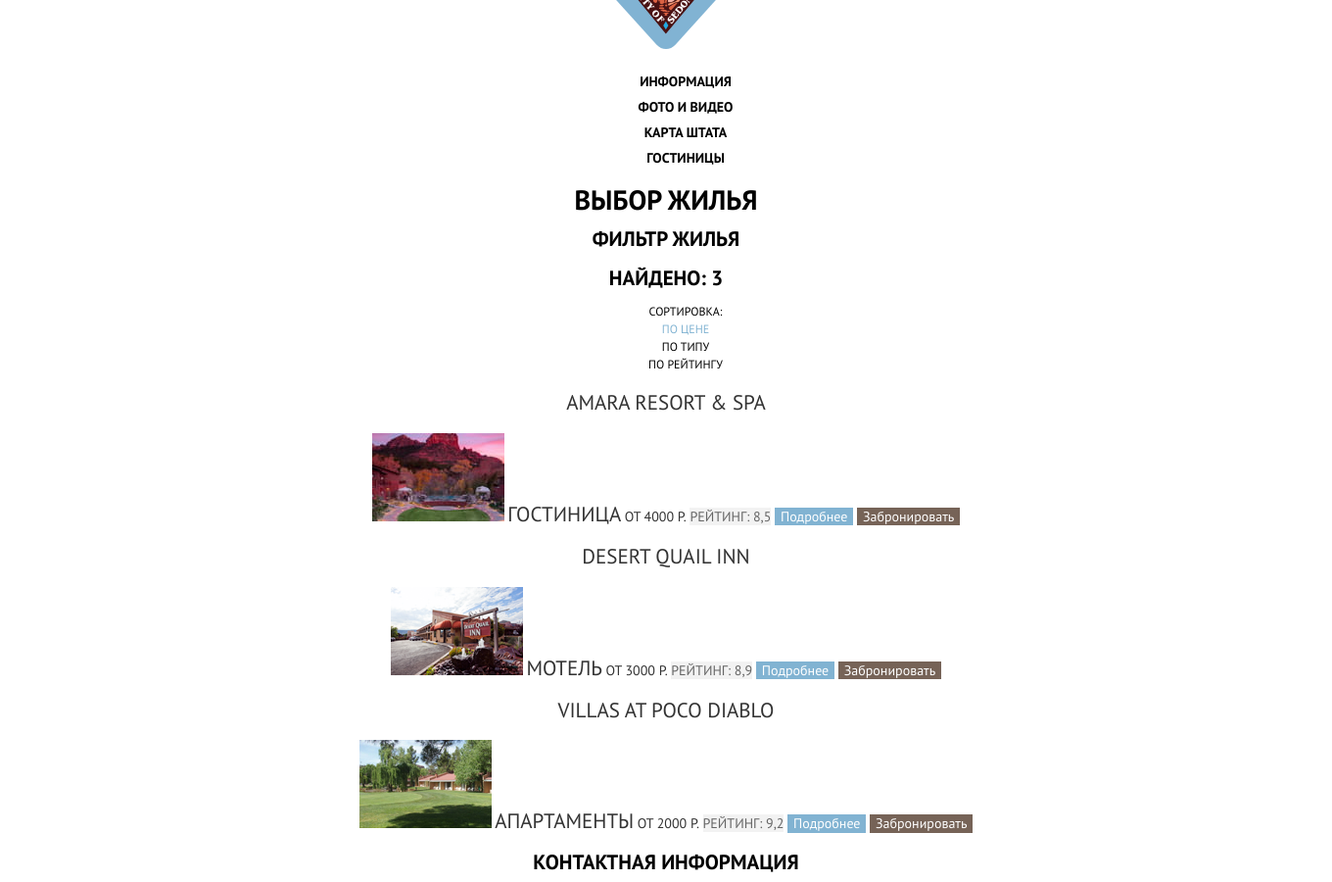
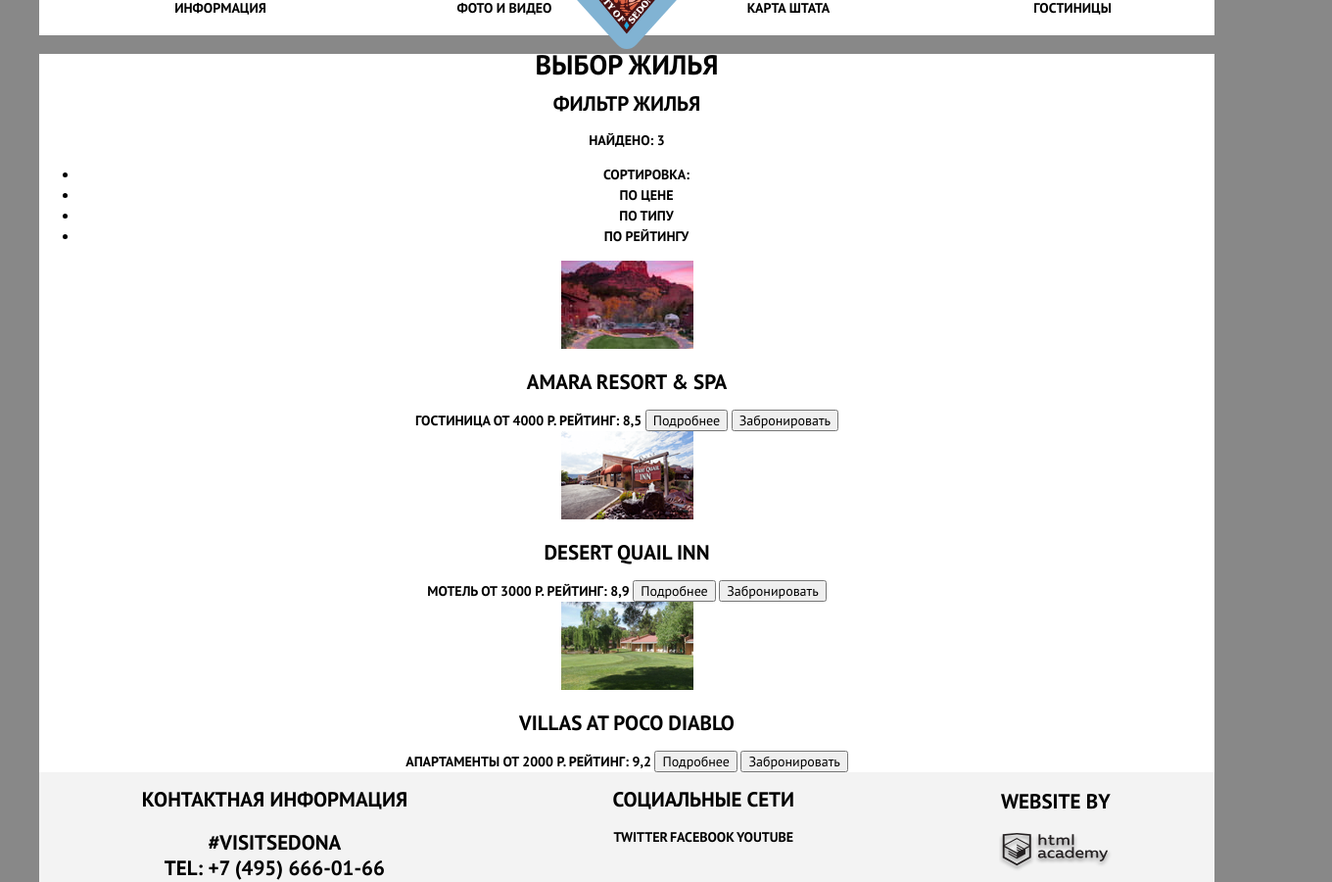
Before and after one commit to TeenCreek2085/1558129-sedona-29, a plain HTML site: page hotels.html in a window 1280 px wide. Shown: the part 20-920 px from the top of the page at 98% size, 1360 px wide, since content can reach past the window. Drawn offline with Linux system fonts and the light colour scheme.

Commit message:
Сетка главной страницы на гриде и флексе

```diff
--- a/css/hotels.css
+++ b/css/hotels.css
@@ -43,10 +43,14 @@
 }
 
 /* Global */
-body {
+.page {
+  height: 100%;
+}
+
+.page-body {
   min-width: 1280px;
   margin: 0;
-  padding: 0 40px;
+  padding: 0;
   font-family: 'PT Sans', Arial, sans-serif;
   font-size: 14px;
   line-height: 21px;
@@ -54,7 +58,7 @@ body {
   color: var(--black);
   text-transform: uppercase;
   text-align: center;
-  background-color: var(--white);
+  background-color: var(--white-lighten);
 }
 
 a {
@@ -67,15 +71,37 @@ a:focus {
   color: var(--blue);
 }
 
-/* Header */
-.main-header {
+.container {
+  width: 1200px;
+  margin: 0 auto;
   background-color: var(--white);
 }
 
+/* Grid */
+.page-body {
+  min-height: 100%;
+  display: grid;
+  grid-template-rows: min-content 1fr min-content;
+  align-content: start;
+}
+
+/* Header */
+.main-nav {
+  display: grid;
+  position: relative;
+  grid-template-rows: 1fr;
+}
+
+.main-header-logo {
+  position: absolute;
+  justify-self: center;
+}
+
 .nav-list {
+  display: grid;
+  grid-template-columns: repeat(4, 1fr);
   list-style: none;
-  text-decoration: none;
-  line-height: 26px;
+  margin: 20px 0;
 }
 
 .nav-item-active {
@@ -83,6 +109,11 @@ a:focus {
 }
 
 /* Main */
+.hotels-sort {
+  display: grid;
+  grid-template-columns: 1fr 1fr;
+}
+
 .hotels-found {
   font-size: 21px;
   line-height: 26px;
@@ -145,12 +176,19 @@ a:focus {
 }
 
 /* Footer */
+.main-footer {
+  display: grid;
+  grid-template-columns: 1fr 1fr 1fr;
+}
+
 .contacts-text {
   font-size: 21px;
   line-height: 26px;
 }
 
 .social-list {
+  margin: 0;
+  padding: 0;
   list-style: none;
 }
 
--- a/css/style.css
+++ b/css/style.css
@@ -29,13 +29,16 @@
 :root {
   --white:#ffffff;
   --black:#000000;
+  --black-white-brown: #888888;
+  --black-lighten: #333333;
   --blue: #81B3D2;
   --gray: #eeeeee;
+  --white-opacity: rgba(255, 255, 255, 0.9);
+
+/* Modal color */
   --white-lighten: #f2f2f2;
-  --black-lighten: #333333;
   --brown: #766357;
   --gray-darken: #a9a9a9;
-  --black-white-brown: #888888;
 }
 
 /* Global */
@@ -54,7 +57,7 @@
   color: var(--black);
   text-transform: uppercase;
   text-align: center;
-  background-color: var(--white-lighten);
+  background-color: var(--black-white-brown);
 }
 
 a {
@@ -67,12 +70,7 @@ a:focus {
   color: var(--blue);
 }
 
-.container {
-  width: 1200px;
-  margin: 0 auto;
-  background-color: var(--white);
-}
-
+/* Grid */
 .page-body {
   min-height: 100%;
   display: grid;
@@ -81,6 +79,12 @@ a:focus {
 }
 
 /* Header */
+.main-header {
+  width: 1200px;
+  margin: 0 auto;
+  background-color: var(--white);
+}
+
 .main-nav {
   display: grid;
   position: relative;
@@ -95,19 +99,33 @@ a:focus {
 .nav-list {
   display: grid;
   grid-template-columns: repeat(4, 1fr);
+  margin: 15px 0;
+  line-height: 26px;
   list-style: none;
-  margin: 20px 0;
 }
 
 /* Main */
+.main-container {
+  width: 1200px;
+  margin: 0 auto;
+  background-color: var(--white);
+
+}
+
+.promo-image {
+  margin-bottom: 42px;
+}
+
 .title {
   font-size: 21px;
   line-height: 26px;
+  margin-bottom: 16px;
 }
 
 .description-reasons-text {
   font-weight: 400;
   line-height: 26px;
+  margin-bottom: 51px;
   color: var(--black-lighten);
 }
 
@@ -130,6 +148,7 @@ a:focus {
 .row-4 {
   display: grid;
   grid-template-columns: repeat(3, 1fr);
+  margin-bottom: 58px;
 }
 
 .reasons-title {
@@ -139,7 +158,7 @@ a:focus {
 .reasons-item {
   background-color: var(--gray);
   align-self: center;
-  padding: 52px;
+  padding: 53px;
 }
 
 .reasons-number {
@@ -164,6 +183,10 @@ a:focus {
   background-color: var(--white);
 }
 
+.hotel-search {
+  margin-bottom: 78px;
+}
+
 .hotel-search-title {
   font-size: 30px;
   line-height: 24px;
@@ -176,17 +199,24 @@ a:focus {
 }
 
 /* Footer */
-.main-footer {
-  display: grid;
-  grid-template-columns: 1fr 1fr 1fr;
-}
-
 .contacts-text {
   font-size: 21px;
   line-height: 26px;
 }
 
+.main-footer {
+  display: flex;
+  flex-direction: row;
+  justify-content: space-around;
+  width: 1200px;
+  margin: 0 auto;
+  background-color: var(--white-opacity);
+}
+
 .social-list {
+  display: flex;
+  flex-direction: row;
+  justify-content: space-around;
   margin: 0;
   padding: 0;
   list-style: none;
--- a/hotels.html
+++ b/hotels.html
@@ -4,7 +4,7 @@
     <meta charset="utf-8">
     <title>HTML Academy: Седона</title>
     <link rel="stylesheet" href="css/normalize.css">
-    <link rel="stylesheet" href="css/hotels.css">
+    <link rel="stylesheet" href="css/style.css">
   </head>
   <body class="page-body">
 
@@ -26,7 +26,8 @@
         </nav>
       </header>
 
-      <main class="container">
+      <main class="main-container">
+
         <h1 class="hotels-choice">Выбор жилья</h1>
 
         <section class="hotels-form">
@@ -51,33 +52,49 @@
         </section>
 
         <section class="hotels">
+
+          <div class="hotels-box-1">
+            <div>
+              <img class="hotels-image" src="img/hotel-amara-resort.jpg" width="135" height="90" alt="Гостиница Amara resort & spa">
+            </div>
             <div class="hotels-number">
               <h2 class="hotels-name">Amara resort & spa</h2>
-            <img class="hotels-image" src="img/hotel-amara-resort.jpg" width="135" height="90" alt="Гостиница Amara resort & spa">
               <span class="hotels-name">Гостиница</span>
               <span class="hotels-price">От 4000 Р.</span>
               <span class="hotels-rating">Рейтинг: 8,5</span>
               <button class="button button-blue" type="button">Подробнее</button>
               <button class="button button-brown" type="button">Забронировать</button>
             </div>
+          </div>
+
+          <div class="hotels-box-2">
+            <div>
+              <img class="hotels-image" src="img/hotel-desert-quail.jpg" width="135" height="90" alt="Мотель Desert quail inn">
+            </div>
             <div class="hotels-number">
               <h2 class="hotels-name">Desert quail inn</h2>
-            <img class="hotels-image" src="img/hotel-desert-quail.jpg" width="135" height="90" alt="Мотель Desert quail inn">
               <span class="hotels-name">Мотель</span>
               <span class="hotels-price">От 3000 Р.</span>
               <span class="hotels-rating">Рейтинг: 8,9</span>
               <button class="button button-blue" type="button">Подробнее</button>
               <button class="button button-brown" type="button">Забронировать</button>
             </div>
+          </div>
+
+          <div class="hotels-box-3">
+            <div>
+              <img class="hotels-image" src="img/hotel-villas-at-poco.png" width="135" height="90" alt="Апартаменты Villas at poco diablo">
+            </div>
             <div class="hotels-number">
               <h2 class="hotels-name">Villas at poco diablo</h2>
-            <img class="hotels-image" src="img/hotel-villas-at-poco.png" width="135" height="90" alt="Апартаменты Villas at poco diablo">
               <span class="hotels-name">Апартаменты</span>
               <span class="hotels-price">От 2000 Р.</span>
               <span class="hotels-rating">Рейтинг: 9,2</span>
               <button class="button button-blue" type="button">Подробнее</button>
               <button class="button button-brown" type="button">Забронировать</button>
             </div>
+          </div>
+
         </section>
 
       </main>
```
Also changed, not shown: index.html (+1 -9 lines). Lines whose indentation alone changed are shown as unchanged.
